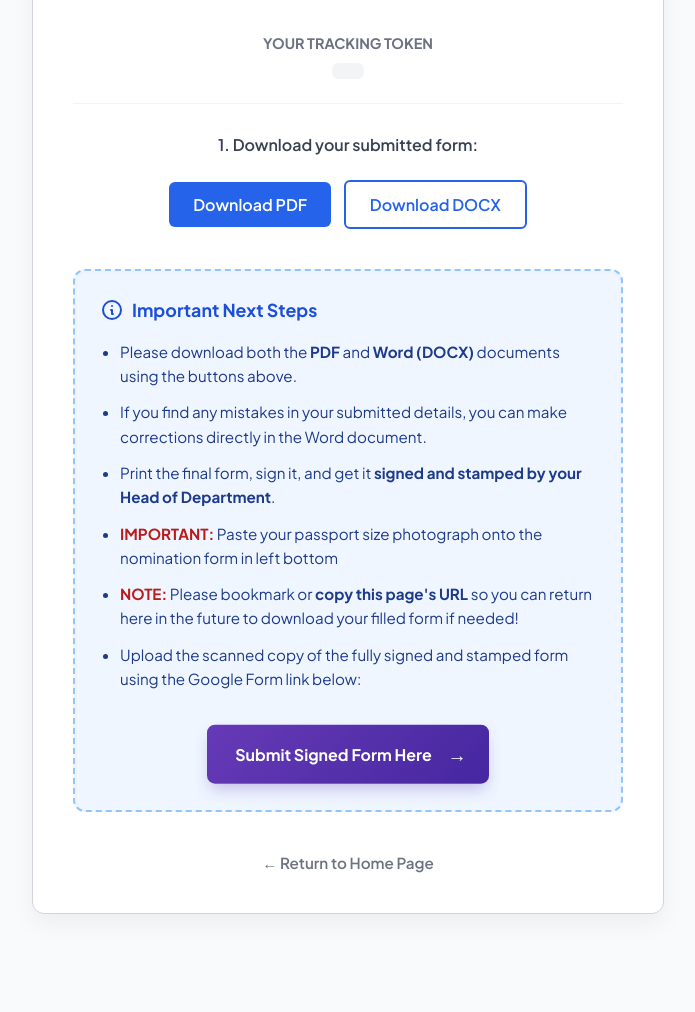
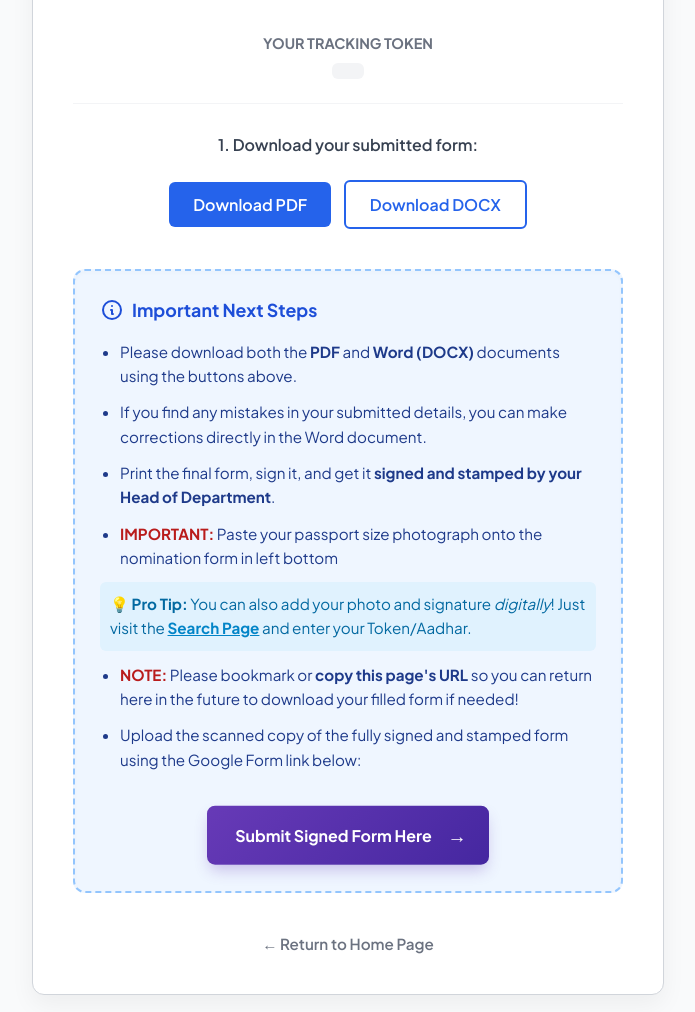
Before and after one commit to lovnishverma/futureskillsprime, a Flask app: template templates/success.html in a window 1280 px wide. Shown: the part 328-1340 px from the top of the page, without its empty margins (292-987 px from the left). Before the commit the page ends 1242 px from the top, so only its background shows below. Run offline with Flask 3, Linux system fonts and the light colour scheme; the template is opened without the code that fills it, so the values that code supplies are empty.

Commit message:
feat: Add pro-tip on success page pointing GOT users to search page for digital media upload

```diff
--- a/templates/success.html
+++ b/templates/success.html
@@ -125,10 +125,13 @@
                 {% if not is_bootcamp %}
                 <li>Print the final form, sign it, and get it <strong>signed and stamped by your Head of Department</strong>.</li>
                 <li><strong style="color: #b91c1c;">IMPORTANT:</strong> Paste your passport size photograph onto the nomination form in left bottom</li>
+                <li style="margin-top: 10px; background: #e0f2fe; padding: 10px; border-radius: 6px; list-style: none; margin-left: -20px; color: #0369a1;">
+                    💡 <strong>Pro Tip:</strong> You can also add your photo and signature <em>digitally</em>! Just visit the <a href="{{ url_for('search') }}" style="color: #0284c7; font-weight: bold; text-decoration: underline;">Search Page</a> and enter your Token/Aadhar.
+                </li>
                 {% endif %}
-                <li><strong style="color: #b91c1c;">NOTE:</strong> Please bookmark or <strong>copy this page's URL</strong> so you can return here in the future to download your filled form if needed!</li>
+                <li style="margin-top: 10px;"><strong style="color: #b91c1c;">NOTE:</strong> Please bookmark or <strong>copy this page's URL</strong> so you can return here in the future to download your filled form if needed!</li>
                 {% if not is_bootcamp %}
-                <li>Upload the scanned copy of the fully signed and stamped form using the Google Form link below:</li>
+                <li style="margin-top: 10px;">Upload the scanned copy of the fully signed and stamped form using the Google Form link below:</li>
                 {% endif %}
             </ul>
 
```
